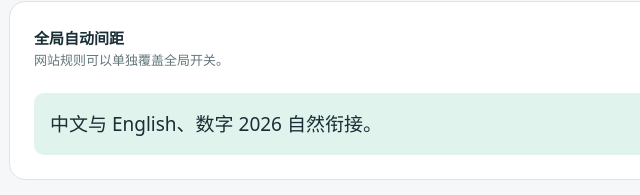
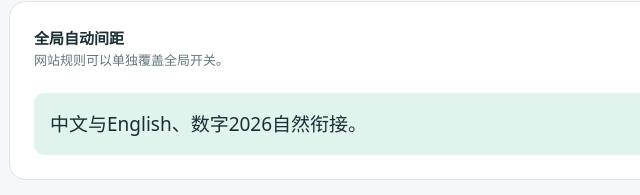
Before and after one commit to Speechlessmanbilibili/native-auto-space, a browser extension: page options.html in a window 1280 px wide. Shown: the part 182-377 px from the top of the page, 275-915 px from the left. Drawn offline with Linux system fonts and the light colour scheme.

Commit message:
更新自动间距预览：移除手动空格

```diff
--- a/options.html
+++ b/options.html
@@ -6,7 +6,7 @@
     <header><p class="eyebrow">AUTO SPACE</p><h1>中西文自动间距</h1><p class="intro">用浏览器原生排版，为中文与西文、数字之间留出自然间距。</p></header>
     <form id="settings-form">
       <section><label class="global"><span><strong>全局自动间距</strong><small>网站规则可以单独覆盖全局开关。</small></span><input id="enabled" type="checkbox" role="switch"></label>
-        <p class="preview">中文与 English、数字 2026 自然衔接。</p>
+        <p class="preview">中文与English、数字2026自然衔接。</p>
       </section>
       <section aria-labelledby="rules-heading"><div class="section-heading"><h2 id="rules-heading">网站设置</h2><button id="add-rule" type="button" class="secondary">添加网站</button></div>
         <p class="hint">域名同时匹配主域名和子域名；更具体的域名优先。填写端口时仅匹配该端口。</p>
```
Also changed, not shown: CHANGELOG.md.
